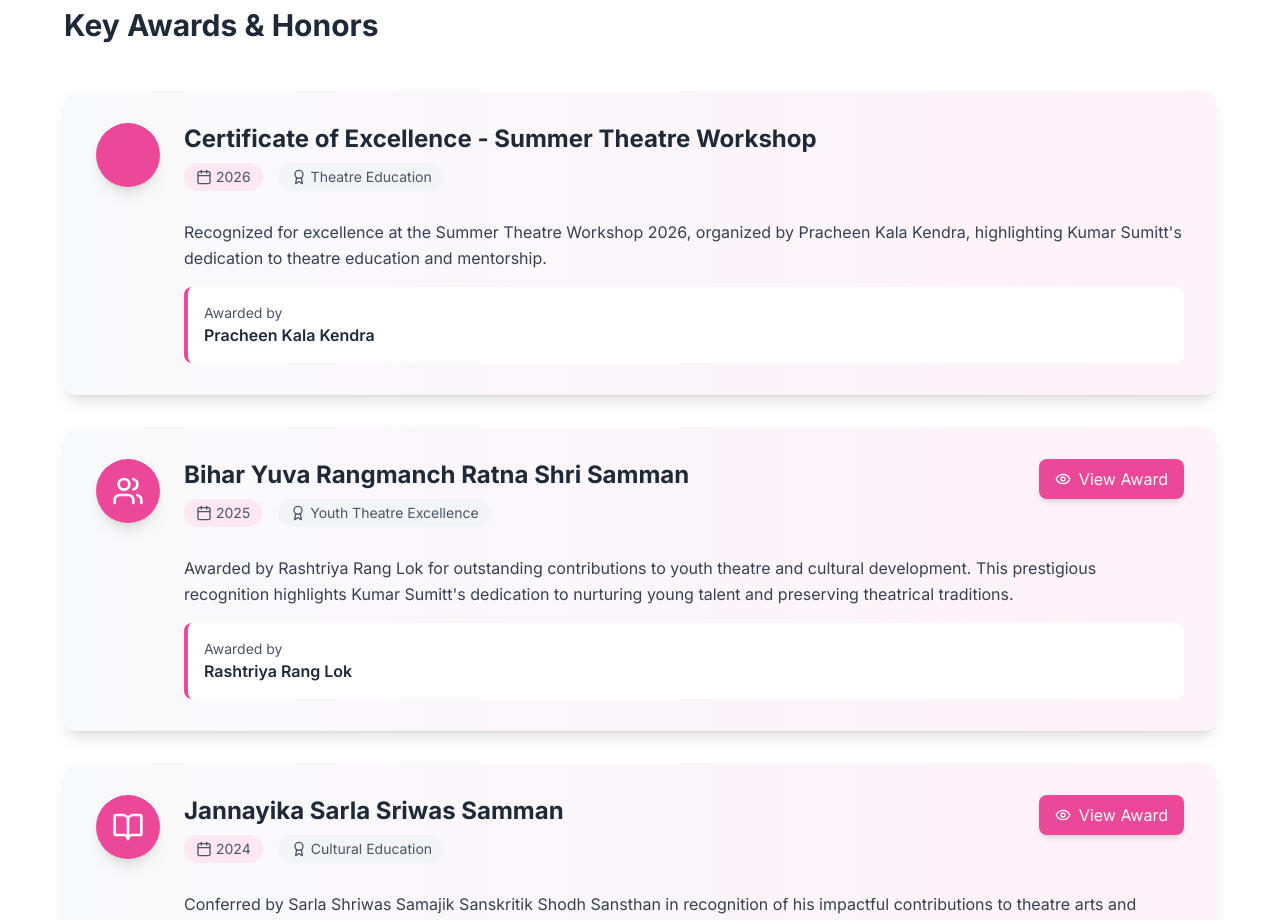
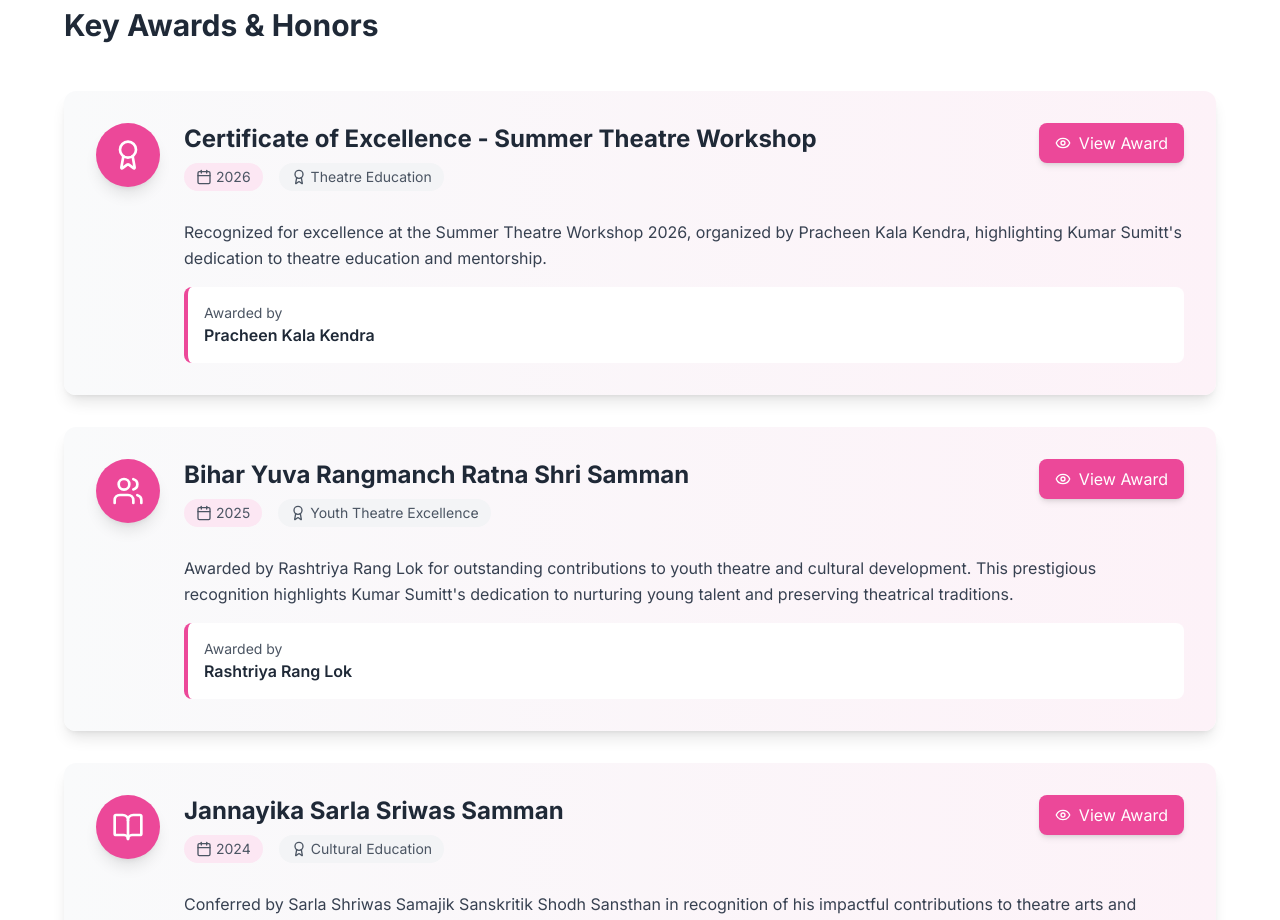
Before and after one commit to querycode-techno/kumarsumitt, a Next.js app: page /awards/actor in a window 1280 px wide. Shown: the part 960-1880 px from the top of the page. Built offline with nearby package versions, Linux system fonts and the light colour scheme.

Commit message:
Update awards and events sections with new titles, years, and media assets for enhanced accuracy and presentation. Added award file and updated video link for improved user engagement.

```diff
--- a/app/awards/actor/page.jsx
+++ b/app/awards/actor/page.jsx
@@ -10,11 +10,15 @@ const majorAwards = [
   {
     id: 0,
     title: "Certificate of Excellence - Summer Theatre Workshop",
-    description: "Recognized for excellence at the Summer Theatre Workshop 2026, organized by Pracheen Kala Kendra, highlighting Kumar Sumitt's dedication to theatre education and mentorship.",
+    year: "2026",
+    description:
+      "Recognized for excellence at the Summer Theatre Workshop 2026, organized by Pracheen Kala Kendra, highlighting Kumar Sumitt's dedication to theatre education and mentorship.",
     category: "Theatre Education",
     ceremony: "Pracheen Kala Kendra",
-    year: "2026",
-},
+    date: "2026",
+    icon: <Award className="h-8 w-8 text-white" />,
+    awardFile: "/assets/awards/5.jpeg",
+  },
   {
     id: 1,
     title: "Bihar Yuva Rangmanch Ratna Shri Samman",
--- a/components/events-shows.jsx
+++ b/components/events-shows.jsx
@@ -7,10 +7,10 @@ import { X, Play } from "lucide-react"
 const events = [
   {
     id: 0,
-    title: "Supna Ka Sapna",
-    year: "2021",
+    title: "Kumar sumitt's Speech",
+    year: "2026",
     role: "Kumar Sumitt",
-    iframe: "https://www.youtube.com/embed/wx-xLWNFM2U?si=J4LzTQ8cHdYNMskx",
+    iframe: "https://www.youtube.com/embed/qCby-fcLJAw?si=Z5RBujtA-SGlxZKy",
   },
   {
     id: 1,
```
Also changed, not shown: 2 other files (tests, documents, lock files or other folders).
